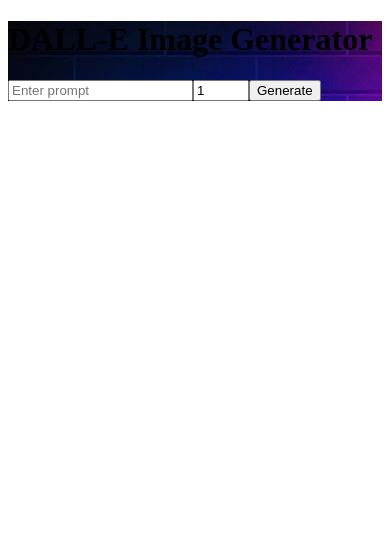
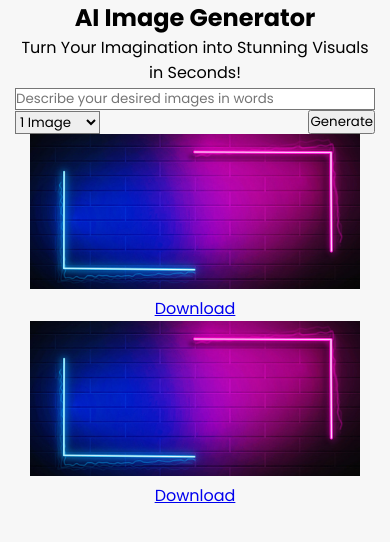
Before and after one commit to DavisNoah02/DALL-E-image-generator-App, a React (Vite) app: page / in a window 390 px wide. Shown: the top 542 px of the page. Built offline with nearby package versions, Linux system fonts and the light colour scheme; no server answers.

Commit message:
new ui implementation

```diff
--- a/package.json
+++ b/package.json
@@ -17,6 +17,7 @@
   "devDependencies": {
     "@eslint/js": "^9.21.0",
     "@shadcn/ui": "^0.0.4",
+    "@tailwindcss/postcss": "^4.0.14",
     "@types/react": "^19.0.10",
     "@types/react-dom": "^19.0.4",
     "@vitejs/plugin-react": "^4.3.4",
--- a/src/App.jsx
+++ b/src/App.jsx
@@ -1,67 +1,59 @@
-import React, { useState } from 'react';
-import Header from './components/header';
-import PromptForm from './components/PromptForm';
-import ImageGallery from './components/ImageGallery';
-import { generateImages } from './services/api';
-import bgImage from './assets/images/background.jpg';
-// import React from 'react';
+import React from 'react';
+import img1 from './assets/images/background.jpg';
+import img2 from './assets/images/background.jpg';
 
 function App() {
-  const [images, setImages] = useState([]);
-  const [isLoading, setIsLoading] = useState(false);
-  const [error, setError] = useState(null);
-
-  const handleGenerateImages = async (prompt, quantity) => {
-    try {
-      setIsLoading(true);
-      setError(null);
-
-      // Create placeholder loading images
-      const loadingImages = Array(quantity).fill().map((_, index) => ({
-        id: `loading-${index}`,
-        loading: true
-      }));
-      setImages(loadingImages);
-
-      // Generate images
-      const generatedImages = await generateImages(prompt, quantity);
-      setImages(generatedImages);
-
-    } catch (err) {
-      console.error('Error generating images:', err);
-      setError(err.message || 'Failed to generate images. Please try again.');
-      setImages([]);
-    } finally {
-      setIsLoading(false);
-    }
-  };
-
   return (
-    <div className="App">
-      <Header
-        backgroundImage={bgImage}
-        onGenerateImages={handleGenerateImages}
-        isLoading={isLoading}
-      />
-
-      <div className="container">
-        {error && (
-          <div className="error-message" >
-            {error}
-          </div>
-        )}
-
-        <ImageGallery images={images} />
-      </div>
+    <div className="min-h-screen bg-gray-100 py-8">
+      <section className="image_generator container mx-auto px-4">
+        <div className="content bg-white p-8 rounded-lg shadow-md">
+          <h1 className="text-3xl font-bold text-center mb-4">AI Image Generator</h1>
+          <p className="text-center mb-6">Turn Your Imagination into Stunning Visuals in Seconds!</p>
+          <form className="generate_form">
+            <input
+              type="text"
+              className="prompt_input w-full p-2 border border-gray-300 rounded mb-4"
+              placeholder="Describe your desired images in words"
+              required
+            />
+            <div className="control flex justify-between items-center">
+              <select className="img_quantity p-2 border border-gray-300 rounded">
+                <option value="1">1 Image</option>
+                <option value="2">2 Images</option>
+                <option value="3">3 Images</option>
+                <option value="4">4 Images</option>
+              </select>
+              <button type="submit" className="generate_btn bg-blue-500 text-white p-2 rounded">
+                Generate
+              </button>
+            </div>
+          </form>
+        </div>
+      </section>
+      <section className="img_gallery container mx-auto px-4 mt-8">
+        <div className="grid grid-cols-1 md:grid-cols-2 lg:grid-cols-4 gap-4">
+          {/* Image cards will go here */}
+          <section className="img_gallery container mx-auto px-4 mt-8">
+  <div className="grid grid-cols-1 md:grid-cols-2 lg:grid-cols-4 gap-4">
+    <div className="img_card bg-white rounded-lg shadow-md overflow-hidden">
+    <img src={img1} alt="generated" className="w-full h-48 object-cover" />
+      <a href="#" className="download_btn block text-center p-2 bg-green-500 text-white">
+        Download
+      </a>
+    </div>
+    <div className="img_card bg-white rounded-lg shadow-md overflow-hidden">
+    <img src={img2}  alt="generated" className="w-full h-48 object-cover" />
+      <a href="#" className="download_btn block text-center p-2 bg-green-500 text-white">
+        Download
+      </a>
+    </div>
+    {/* Repeat for other images */}
+  </div>
+</section>
+        </div>
+      </section>
     </div>
   );
 }
-// function App() {
-//   return (
-//     <div >
-//       <h1 >Hello, Welcome!</h1>
-//     </div>
-//   );
-// }
 
 export default App;
--- a/src/components/ImageCard.jsx
+++ b/src/components/ImageCard.jsx
@@ -1,32 +1,14 @@
 import React from 'react';
-import loaderSvg from '../assets/images/loader.svg';
-import downloadSvg from '../assets/images/download.svg';
 
-const ImageCard = ({ image }) => {
-  const downloadImage = () => {
-    if (image.loading) return;
-
-    const link = document.createElement('a');
-    link.href = image.url;
-    link.download = `ai-image-${new Date().getTime()}.png`;
-    document.body.appendChild(link);
-    link.click();
-    document.body.removeChild(link);
-  };
-
-  return (
-    <div className={`img-card ${image.loading ? 'loading' : ''}`}>
-      <img
-        src={image.loading ? loaderSvg : image.url}
-        alt={image.loading ? "Loading..." : "AI generated image"}
-      />
-      {!image.loading && (
-        <div className="download-btn" onClick={downloadImage}>
-          <img src={downloadSvg} alt="Download" />
+function ImageCard({ imgUrl }) {
+    return (
+        <div className="img_card bg-white rounded-lg shadow-md overflow-hidden">
+            <img src={imgUrl} alt="generated" className="w-full h-48 object-cover"/>
+            <a href={imgUrl} download className="download_btn block text-center p-2 bg-green-500 text-white">
+                Download
+            </a>
         </div>
-      )}
-    </div>
-  );
-};
+    );
+}
 
 export default ImageCard;
--- a/src/index.css
+++ b/src/index.css
@@ -5,7 +5,7 @@
 
 
 
-/* * {
+* {
   margin: 0;
   padding: 0;
   box-sizing: border-box;
@@ -221,4 +221,4 @@
   .img-card {
     width: 100%;
   }
-} */
+}
--- a/vite.config.js
+++ b/vite.config.js
@@ -1,10 +1,12 @@
 // filepath: /D:/Web Dev/Major Projects/DALL-E-image-generator-App/vite.config.js
 import { defineConfig } from 'vite'
 import react from '@vitejs/plugin-react'
-import tailwindcss from 'tailwindcss'
+import tailwindcss from '@tailwindcss/vite'
+
+
+
 import path from 'path'
 import { fileURLToPath } from 'url'
-
 
 // https://vite.dev/config/
 export default defineConfig({
```
Also changed, not shown: 1 other file (tests, documents, lock files or other folders).
